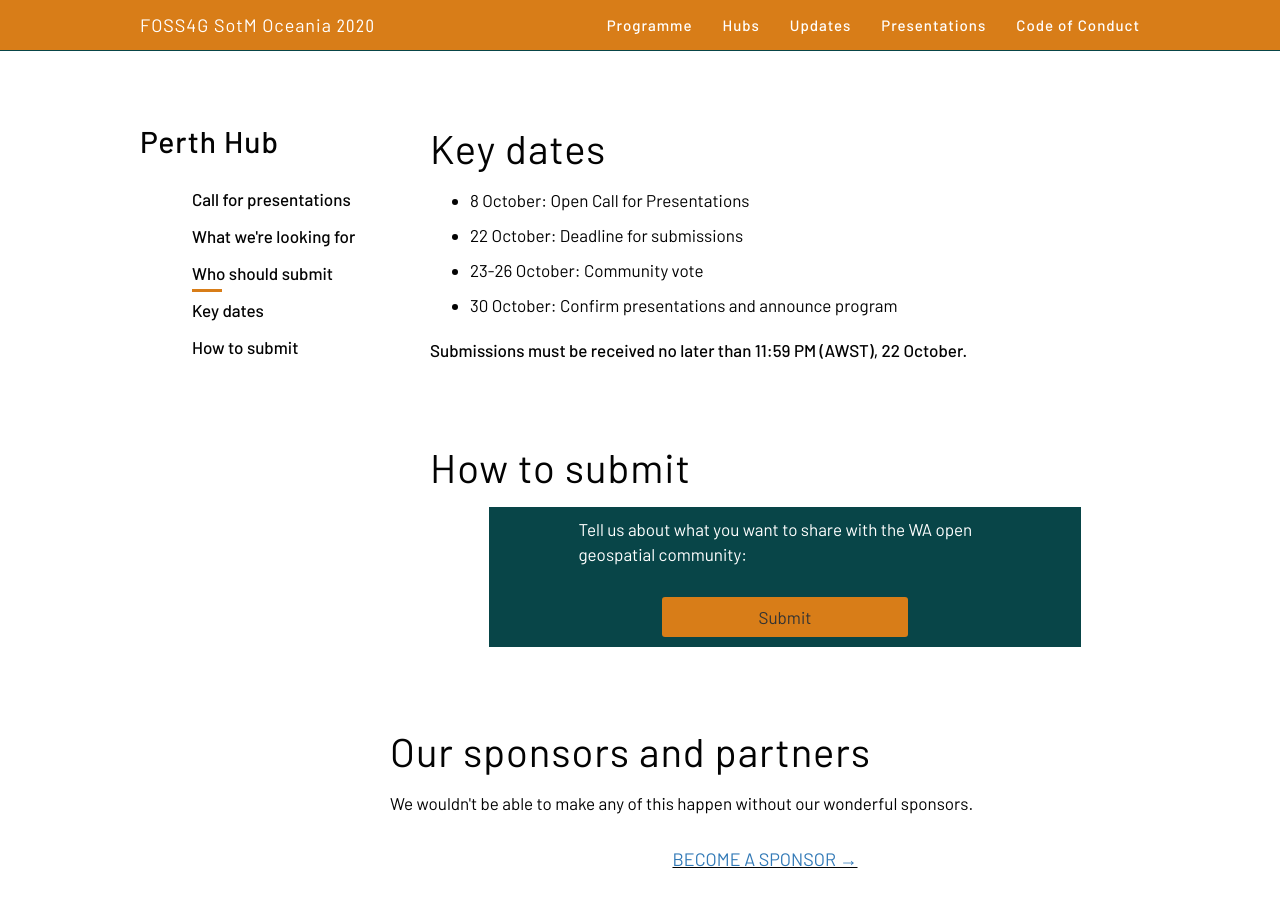
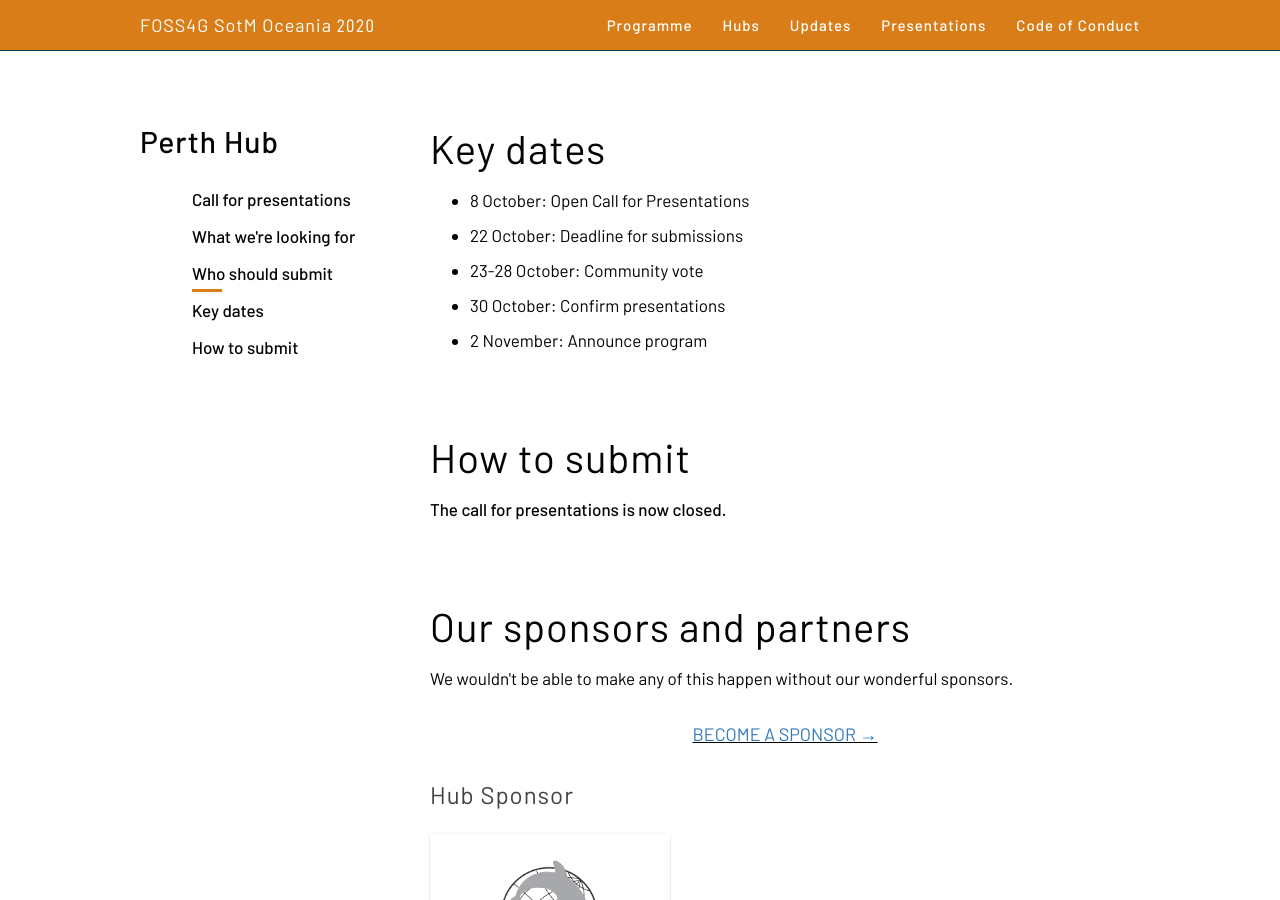
Before and after one commit to osgeo-oceania/foss4g-sotm-oceania-2020, a Jekyll site: the page built from hubs/perth/call-for-presentations.html, in a window 1280 px wide and 900 px high, scrolled down 1618 px. Built offline with Jekyll 4.4.1, drawn with Linux system fonts in a browser that asks for light colours; some of the changed text lies outside the part shown.

Commit message:
close CFP and open comm vote

```diff
--- a/hubs/perth/call-for-presentations.html
+++ b/hubs/perth/call-for-presentations.html
@@ -54,7 +54,7 @@
 
 <section>
     <h2 id="cfp">Call for presentations</h2>
-    <h3>Open now, until 22 October!</h3>
+    <h3>The CFP is now closed.</h3>
     <p>We're inviting the WA open geospatial, open data, and mapping community to submit presentations for the upcoming FOSS4G & State of the Map event in Perth. Details are below, with a link to submit your presentation.</p>
 </section>
 
@@ -88,22 +88,22 @@
     <ul>
         <li>8 October: Open Call for Presentations</li>
         <li>22 October: Deadline for submissions</li>
-        <li>23-26 October: Community vote</li>
-        <li>30 October: Confirm presentations and announce program</li>
+        <li>23-28 October: Community vote</li>
+        <li>30 October: Confirm presentations</li>
+        <li>2 November: Announce program</li>
     </ul>
-    <p><strong>Submissions must be received no later than 11:59 PM (AWST), 22 October.</strong></p>
 </section>
 
 <section>
     <h2 id="how">How to submit</h2>
-    <div class="limiter" class="center page" id="newsletter">
+    <p><strong>The call for presentations is now closed.</strong></p>
+    <!-- <div class="limiter" class="center page" id="newsletter">
         <div id="pad4y">
             <form
-                action="https://docs.google.com/forms/d/e/1FAIpQLSc838hASqTv9eQhz6ReCDdlV42HSAvMs_DTf9KFJoo8N0dRFg/viewform"
+            action="https://docs.google.com/forms/d/e/1FAIpQLSc838hASqTv9eQhz6ReCDdlV42HSAvMs_DTf9KFJoo8N0dRFg/viewform"
                 method="GET" id="hold-the-date" name="hold-the-date" target="_blank" novalidate>
                 <div>
                     <i class="fa fa-2x fa-fw fa-newspaper-o"></i>
-                    <!-- <h1 style="padding-top: 0px;" id="submit">Submit your presentation</h1> -->
                     <p class="col10 margin1 space-top1 pad4x">
                         Tell us about what you want to share with the WA open geospatial community:
                     </p>
@@ -118,7 +118,7 @@
         </div>
         </form>
     </div>
-    </div>
+    </div> -->
 </section>
 
 <section>
```
Also changed, not shown: hubs/perth/index.html (+7 -4 lines).
